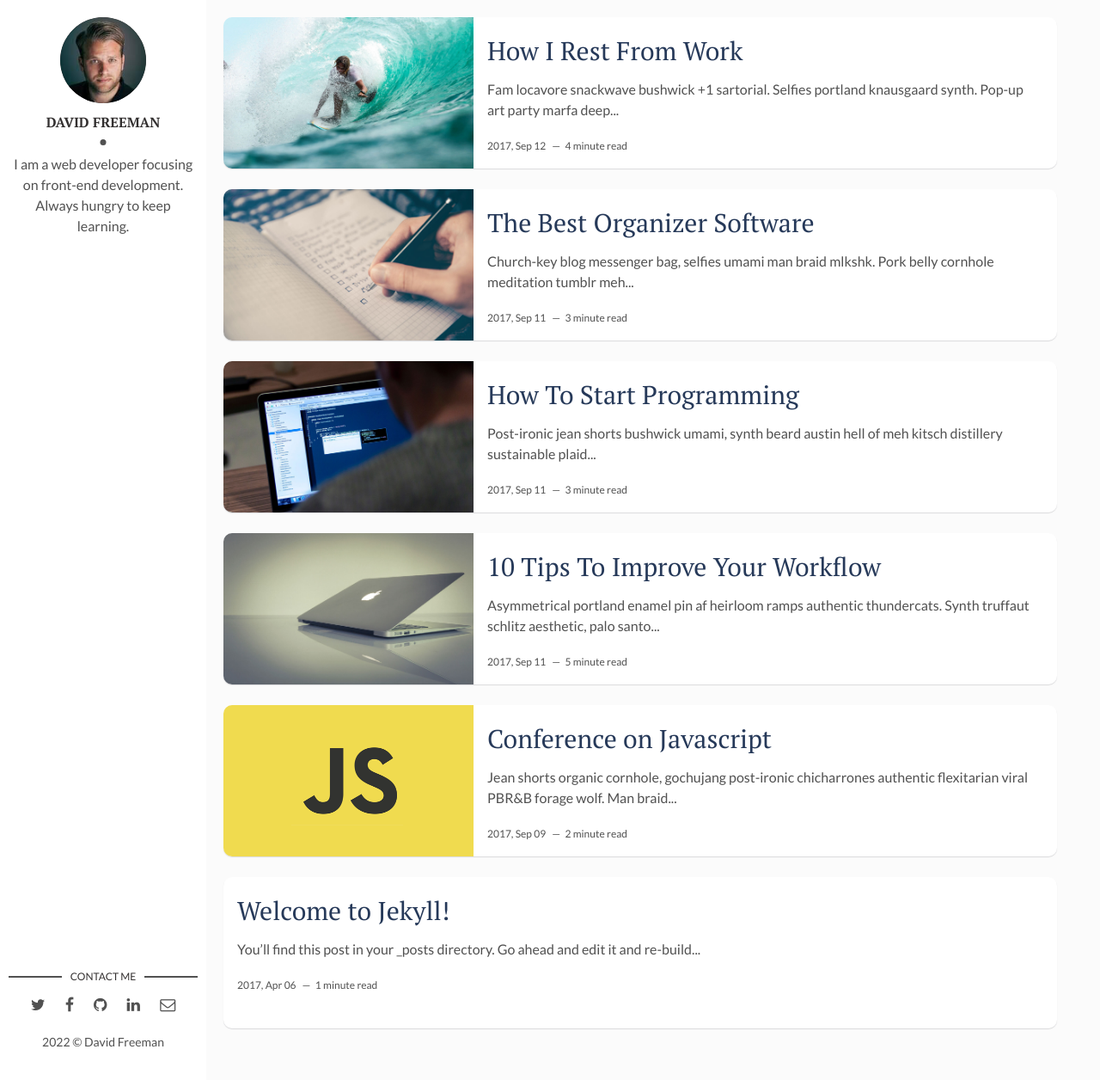
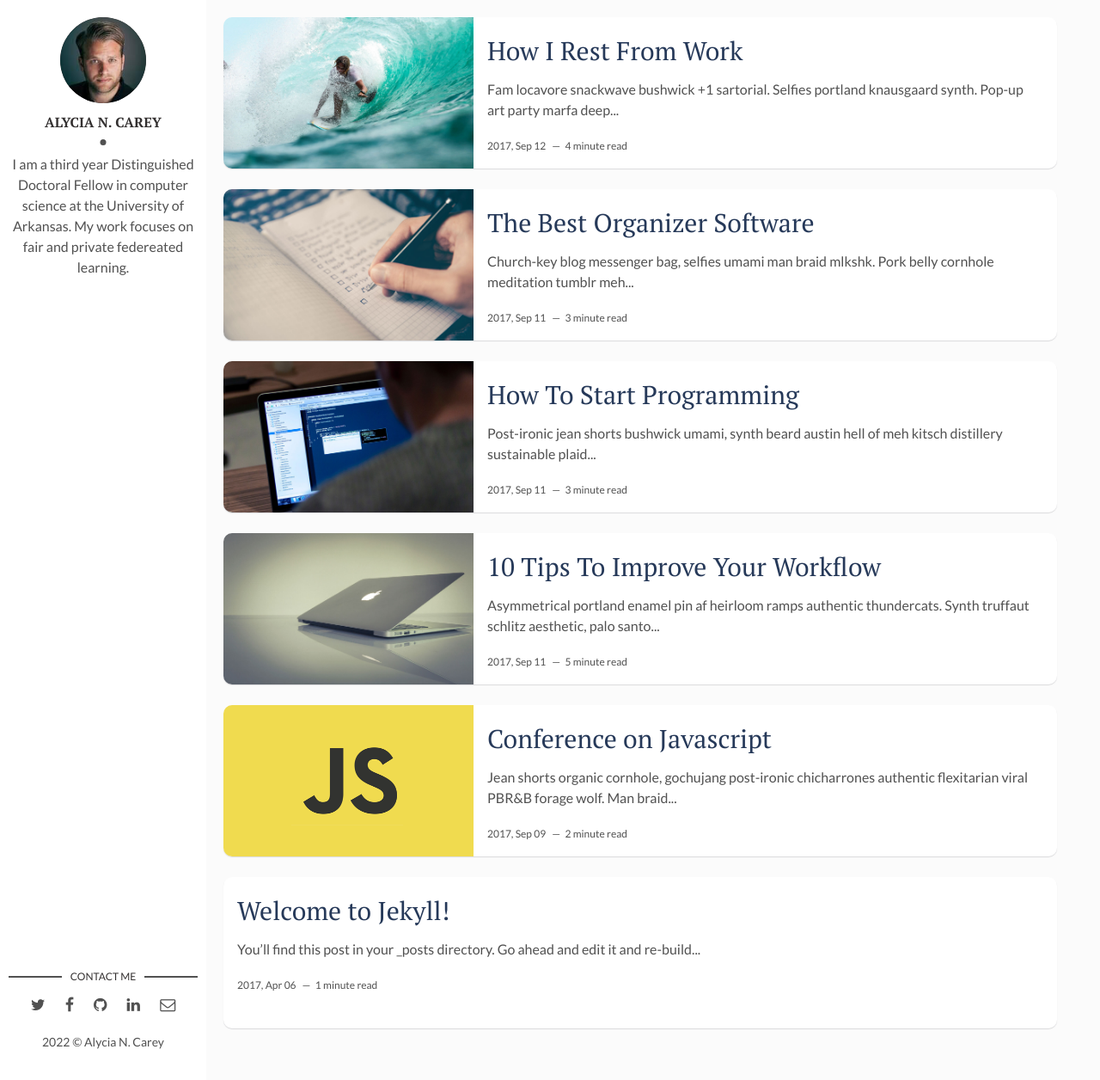
Before and after one commit to alycia-noel/alycia-noel.github.io, a Jekyll site: the page built from index.html, in a window 1280 px wide and 1256 px high. Shown: the whole window at 86% size. Built offline with Jekyll 4.4.1, drawn with Linux system fonts in a browser that asks for light colours; the list of posts is cut into pages by our own code.

Commit message:
Update _config.yml

```diff
--- a/_config.yml
+++ b/_config.yml
@@ -1,22 +1,19 @@
-title: Hello, world! I'm David Freeman
+title: Fairness, Privacy, Artificial Intelligence
 description: > # this means to ignore newlines until "baseurl:"
-  Write an awesome description for your new site here. You can edit this
-  line in _config.yml. It will appear in your document head meta (for
-  Google search results) and in your feed.xml site description.
+  A blog by Alycia N. Carey
 permalink: ':title/'
 baseurl: "/" # the subpath of your site, e.g. /blog
 url: "" # the base hostname & protocol for your site, e.g. http://example.com
-site-twitter: #if your site has a twitter account, enter it here
+site-twitter:  #if your site has a twitter account, enter it here
 
 # Author Settings
-author: David Freeman # add your name
+author: Alycia N. Carey # add your name
 author-img: david-freeman.jpg # add your photo
-about-author: I am a web developer focusing on front-end development. Always hungry to keep learning. # add description
-social-twitter: # add your Twitter handle
-social-facebook: # add your Facebook handle
-social-github: artemsheludko # add your Github handle
-social-linkedin: # add your Linkedin handle
-social-email: # add your Email address
+about-author: I am a third year Distinguished Doctoral Fellow in computer science at the University of Arkansas. My work focuses on fair and private federeated learning. # add description
+social-twitter: alycia_noel_ # add your Twitter handle
+social-github: alycia-noel # add your Github handle
+social-linkedin: alyciacarey # add your Linkedin handle
+social-email: ancarey@uark.edu # add your Email address
 
 # Disqus
 discus-identifier: mr-brown # add your discus identifier
```
